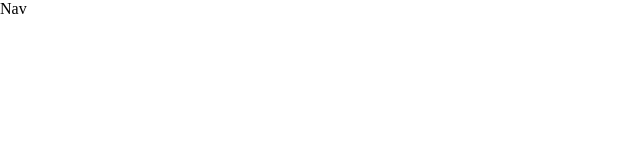
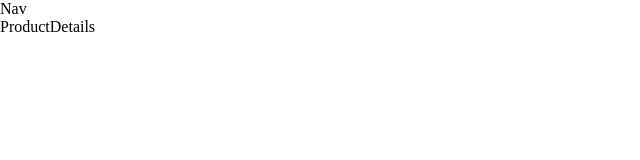
Before and after one commit to couvq/shopping-cart-context, a React (Create React App) app: page /product/1 in a window 1280 px wide. Before the commit this address had no page. Shown: the top 160 px of the page, without its empty margins (0-640 px from the left). Built offline with nearby package versions, Linux system fonts and the light colour scheme; the HTML template or start-up script is replaced by a standard one.

Commit message:
added ProductDetails component and route for it

```diff
--- a/src/App.tsx
+++ b/src/App.tsx
@@ -3,6 +3,7 @@
 import Nav from './components/Nav';
 import Products from './components/Products';
 import Checkout from './components/Checkout';
+import ProductDetails from './components/ProductDetails';
 
 function App() {
   return (
@@ -12,6 +13,7 @@
         <Routes>
           <Route path='/' element={<Products />} />
           <Route path='/checkout' element={<Checkout />} />
+          <Route path='/product/:productId' element={<ProductDetails />} />
         </Routes>
       </BrowserRouter>
     </>
--- /dev/null
+++ b/src/components/ProductDetails.tsx
@@ -0,0 +1,11 @@
+import React from 'react';
+
+const ProductDetails: React.FC = () => {
+
+
+  return (
+    <div>ProductDetails</div>
+  );
+}
+
+export default ProductDetails;
```
